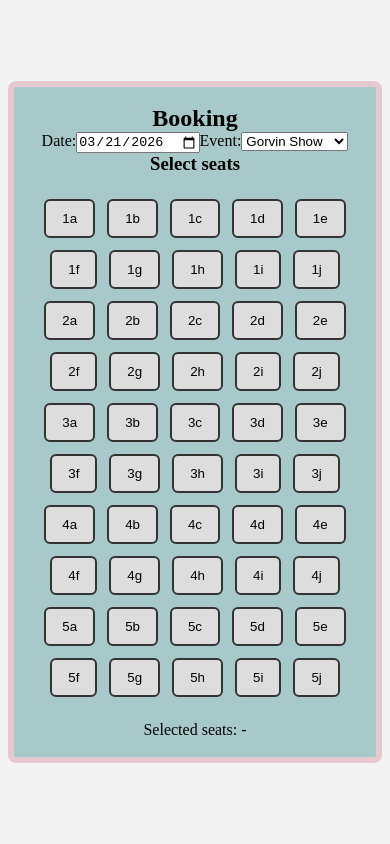
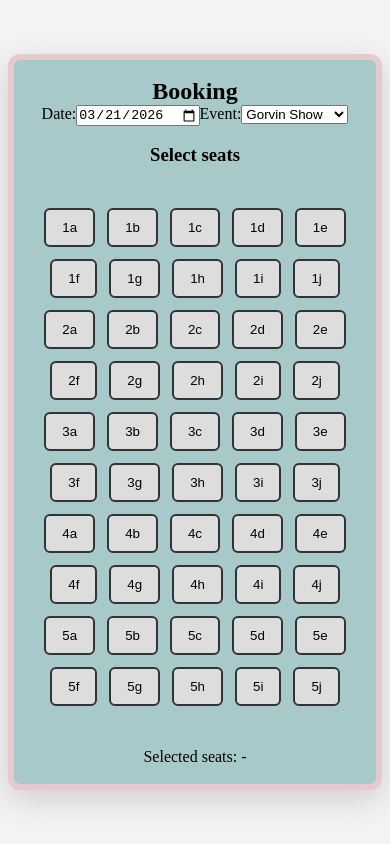
Before and after one commit to LarysaSperling/Event-booking, a React (Vite) app: page / in a window 390 px wide. Built offline with nearby package versions, Linux system fonts and the light colour scheme.

Commit message:
style(eventBooking): improve card layout and responsiveness

```diff
--- a/src/components/eventBooking/styles.module.css
+++ b/src/components/eventBooking/styles.module.css
@@ -1,13 +1,37 @@
 .card {
   width: min(760px, 92vw);
+  margin: 40px auto;
   padding: 40px;
 
   background: #a8c9c9;
   border: 12px solid #e6c9cf;
-  border-radius: 8px;
+  border-radius: 12px;
 
   text-align: center;
+
+  box-shadow: 0 10px 30px rgba(0, 0, 0, 0.15);
+  display: flex;
+  flex-direction: column;
+  gap: 28px;
 }
+
+.card h2,
+.card h3 {
+  margin: 0;
+}
+
+.section {
+  display: flex;
+  flex-direction: column;
+  gap: 16px;
+}
+
+.selected {
+  font-weight: 500;
+  font-size: 15px;
+  margin-top: 8px;
+}
+
 
 @media (max-width: 1024px) {
   .card {
@@ -21,6 +45,7 @@
     width: 94vw;
     padding: 24px;
     border-width: 8px;
+    gap: 22px;
   }
 }
 
@@ -29,5 +54,10 @@
     width: 96vw;
     padding: 18px;
     border-width: 6px;
+    gap: 18px;
+  }
+
+  .selected {
+    font-size: 14px;
   }
 }
```
